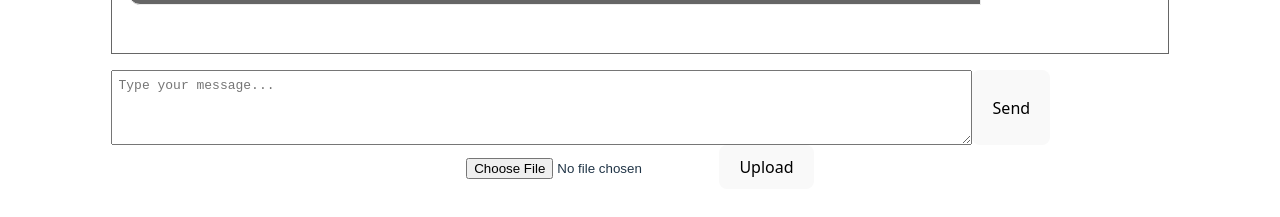
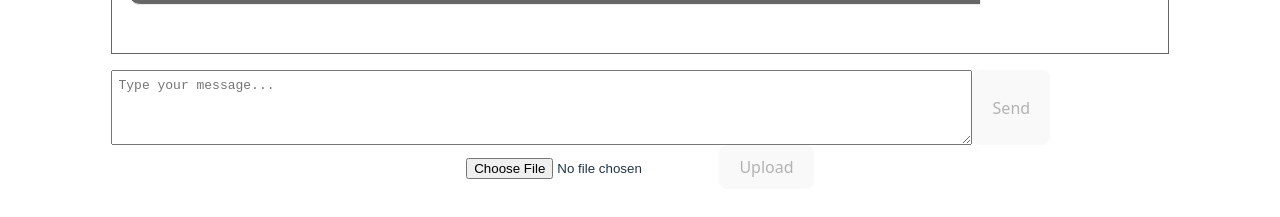
Before and after one commit to isofarro/pdf-conversations, a React (Vite) app: page / in a window 1280 px wide. Shown: the part 419-636 px from the top of the page. Built offline with nearby package versions, Linux system fonts and the light colour scheme.

Commit message:
Disable submit buttons when there's nothing to submit.

```diff
--- a/src/features/conversation/ChatInput.tsx
+++ b/src/features/conversation/ChatInput.tsx
@@ -23,7 +23,7 @@ export const ChatInput = ({onSend}: ChatInputProps) => {
                 placeholder="Type your message..."
                 rows={4}
             />
-            <button type="submit">Send</button>
+            <button type="submit" disabled={input === ""}>Send</button>
         </form>
     );
 }
--- a/src/features/documents/SelectFile.tsx
+++ b/src/features/documents/SelectFile.tsx
@@ -6,10 +6,12 @@ type SelectFileProps = {
 
 export const SelectFile = ({ onSelect }: SelectFileProps) => {
     const [file, setFile] = useState<File | null>(null);
+    const [isUpdated, setIsUpdated] = useState(false);
 
     const handleChange = (e: React.ChangeEvent<HTMLInputElement>) => {
         if (e.target.files && e.target.files.length > 0) {
             setFile(e.target.files[0]);
+            setIsUpdated(true);
         }
     };
 
@@ -19,13 +21,16 @@ export const SelectFile = ({ onSelect }: SelectFileProps) => {
             return;
         }
         onSelect(file);
+        setIsUpdated(false);
         e.preventDefault();
     };
 
     return (
         <form action="http://localhost:8080/upload" method="post" encType="multipart/form-data">
             <input name="myFile" type="file" onChange={handleChange} />
-            <button type="submit" onClick={handleSelect}>Upload</button>
+            <button type="submit" onClick={handleSelect} disabled={!isUpdated}>
+                Upload
+            </button>
         </form>
     )
 }
```
